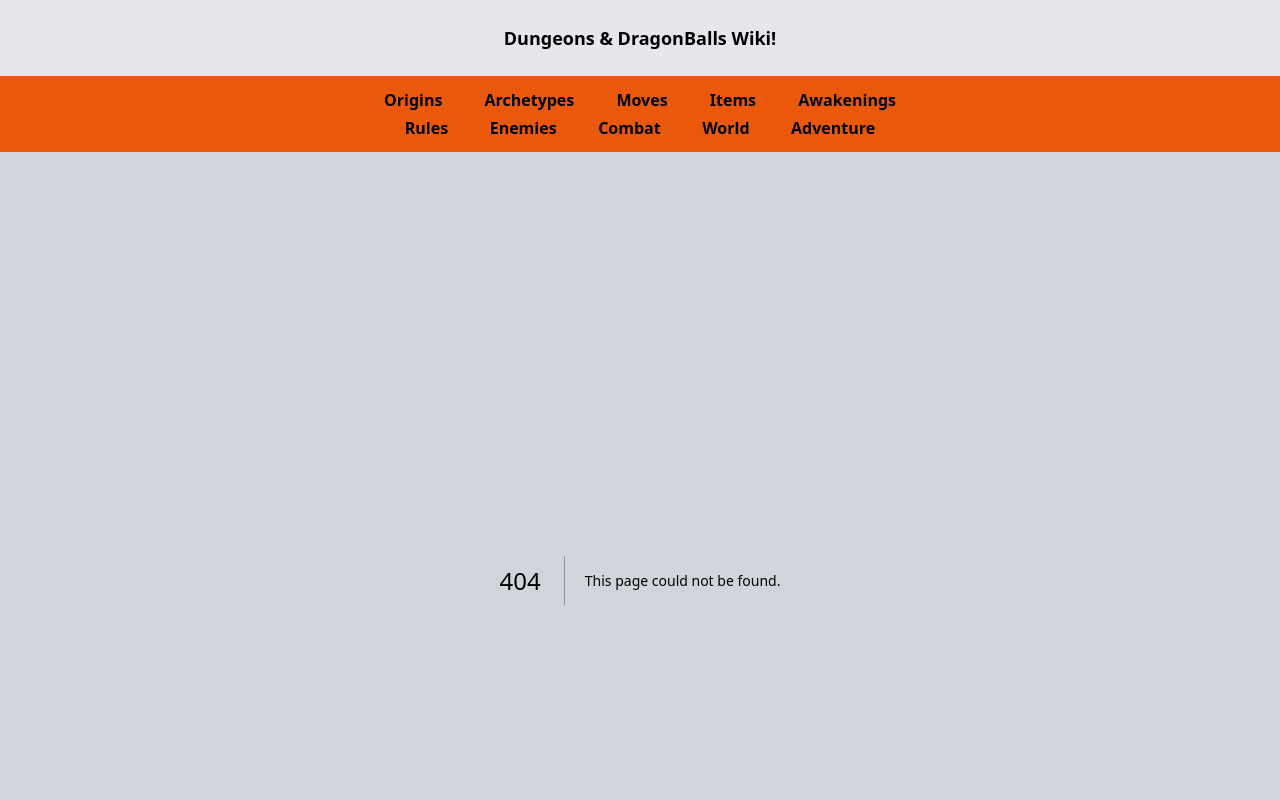
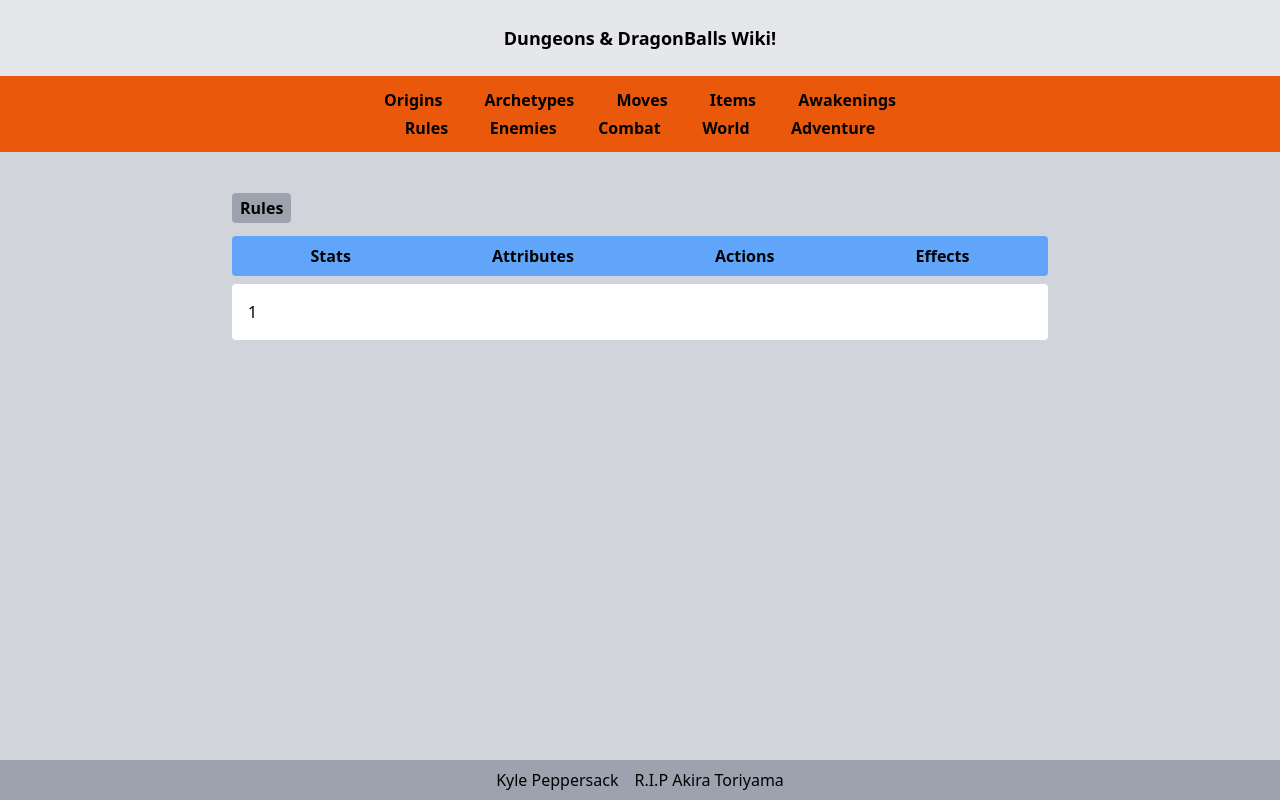
Before and after one commit to KylePep/ddbwiki, a Next.js app: page /rules/1 in a window 1280 px wide. Before the commit this address had no page. Shown: the top 800 px of the page. Built offline with nearby package versions, Linux system fonts and the light colour scheme.

Commit message:
Created slug page for Stats attributes actions and effects

```diff
--- a/app/moves/[slug]/page.tsx
+++ b/app/moves/[slug]/page.tsx
@@ -15,11 +15,6 @@ const fetchDetails = (slug:string) => {
   }
   return data
 }
-
-// const enemyName = ((enemyName: string)=>{
-//   const enemy =  ENEMY_TYPES.find((e) => e.name == enemyName)
-//   return enemy?.displayName
-// })
 
 export default function page(url:URL) {
   const move = fetchDetails(url.params.slug)
--- /dev/null
+++ b/app/rules/[slug]/page.tsx
@@ -0,0 +1,55 @@
+import CharacterActions from '@/app/components/CharacterActions'
+import CharacterAttributes from '@/app/components/CharacterAttributes'
+import CharacterEffects from '@/app/components/CharacterEffects'
+import CharacterStats from '@/app/components/CharacterStats'
+import Link from 'next/link'
+import React from 'react'
+type URL = {
+  params: {
+    slug: string
+  }
+}
+
+// const fetchDetails = (slug:string) => {
+//   const data = MOVE_TYPES.find((m) => m.name == slug)
+//   if (!data){
+//     return null
+//   }
+//   return data
+// }
+
+export default function page(url:URL) {
+  const path = url.params.slug
+  return (
+    <div>
+      <div className='my-4'>
+      <Link href={"/rules"} className="bg-gray-400 rounded font-semibold hover:text-white px-2 py-1 my-3">Rules</Link>
+      </div>
+      <div className='bg-blue-400 rounded flex justify-around p-2 my-2'>
+        <Link href={"rules/stats"} className='font-bold hover:text-white'>Stats</Link>
+        <Link href={"rules/attributes"} className='font-bold hover:text-white'>Attributes</Link>
+        <Link href={"rules/actions"} className='font-bold hover:text-white'>Actions</Link>
+        <Link href={"rules/effects"} className='font-bold hover:text-white'>Effects</Link>
+      </div>
+      <div className='bg-white p-4 rounded'>
+        {path}
+        { path === "stats" ?
+        <CharacterStats/> : ""
+        }
+
+        { path === "attributes" ?
+        <CharacterAttributes/> : ""
+        }
+
+        { path === "actions" ?
+        <CharacterActions/> : ""
+        }
+
+        { path === "effects" ?
+        <CharacterEffects/> : ""
+        }
+
+      </div>
+    </div>
+  )
+}
--- a/app/rules/page.tsx
+++ b/app/rules/page.tsx
@@ -5,15 +5,16 @@ import CharacterStats from '../components/CharacterStats'
 import CharacterAttributes from '../components/CharacterAttributes'
 import CharacterActions from '../components/CharacterActions'
 import CharacterEffects from '../components/CharacterEffects'
+import Link from 'next/link'
 
 export default function page() {
   return (
     <div>
       <div className='bg-blue-400 rounded flex justify-around p-2 my-2'>
-        <button className='font-bold hover:text-white'>Stats</button>
-        <button className='font-bold hover:text-white'>Attributes</button>
-        <button className='font-bold hover:text-white'>Actions</button>
-        <button className='font-bold hover:text-white'>Effects</button>
+        <Link href={"rules/stats"} className='font-bold hover:text-white'>Stats</Link>
+        <Link href={"rules/attributes"} className='font-bold hover:text-white'>Attributes</Link>
+        <Link href={"rules/actions"} className='font-bold hover:text-white'>Actions</Link>
+        <Link href={"rules/effects"} className='font-bold hover:text-white'>Effects</Link>
       </div>
 
       <div className='bg-white rounded p-4 mb-2'>
@@ -21,10 +22,7 @@ export default function page() {
       </div>
 
       <div className='grid gap-4 grid-cols-1'>
-      <CharacterStats/>
-      <CharacterAttributes/>
-      <CharacterActions />
-      <CharacterEffects/>
+
       </div>
     </div>
   )
```
